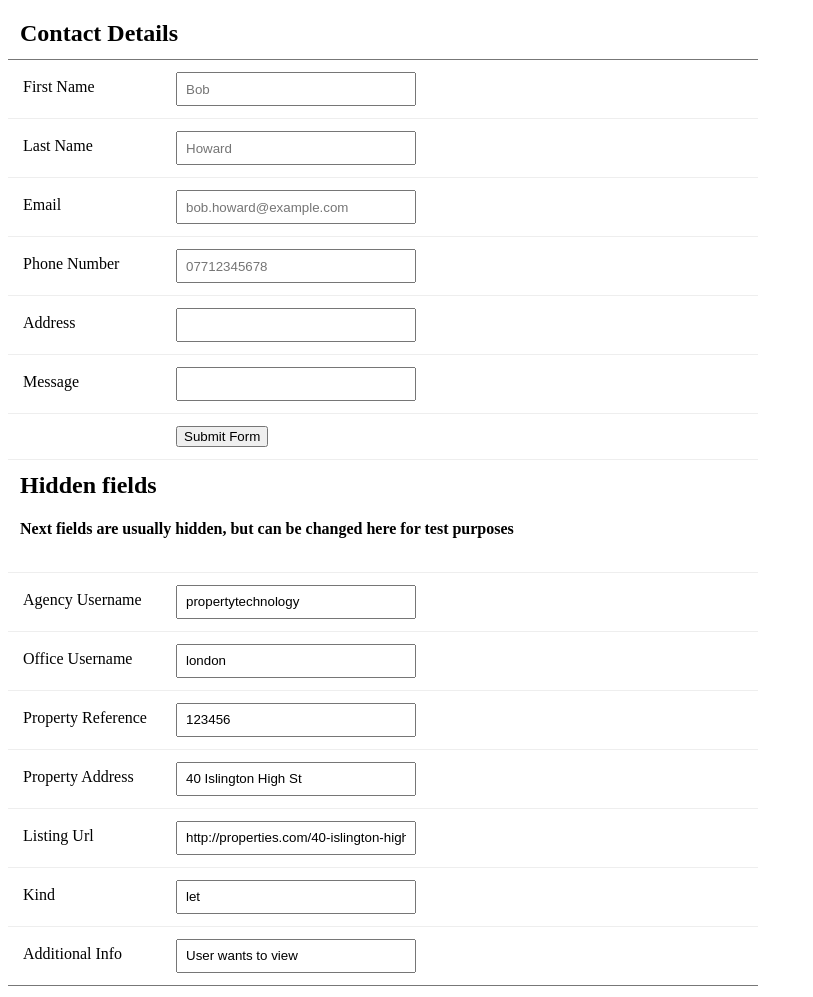
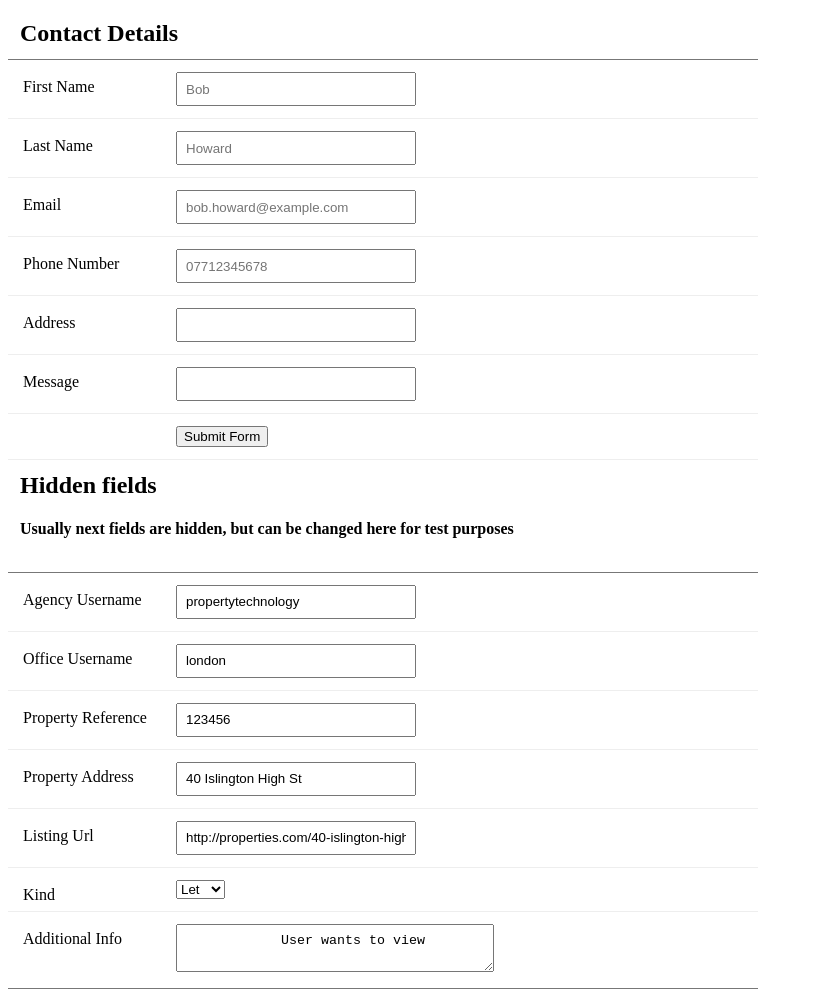
Before and after one commit to PropertyTechnology/PT-WebForm, a plain HTML site: page demo/index.html in a window 1280 px wide. Shown: the whole page, without its empty margins (0-813 px from the left). Drawn offline with nearby package versions, Linux system fonts and the light colour scheme.

Commit message:
Change input tags for kind and info

```diff
--- a/demo/index.html
+++ b/demo/index.html
@@ -13,7 +13,7 @@
       action='https://api-staging.propertytechnology.co.uk/consumer_enquiries'>
 
       <ul>
-        <li>
+        <li class="title">
           <h2>Contact Details</h2>
         </li>
 
@@ -56,10 +56,10 @@
           <button class="submit" type="submit">Submit Form</button>
         </li>
 
-        <li>
+        <li class="title">
           <h2>Hidden fields</h2>
           <h4>
-            Next fields are usually hidden,
+            Usually next fields are hidden,
             but can be changed here for test purposes
           </h4>
         </li>
@@ -97,14 +97,18 @@
 
           <!-- Value should be 'sale' or 'let' -->
         <li>
-          <label for='kindl'>Kind</label>
-          <input id='kind' name='kind' value='let'>
+          <label for='kind'>Kind</label>
+          <select id='kind' name='kind'>
+            <option value='let'>Let</option>
+            <option value='sale'>Sale</option>
+          </select>
         </li>
 
         <li>
           <label for='additional_infol'>Additional Info</label>
-          <input id='additional_info' name='additional_info'
-            value='User wants to view'>
+          <textarea id='additional_info' name='additional_info'>
+            User wants to view
+          </textarea>
         </li>
       </ul>
     </form>
--- a/demo/styles.css
+++ b/demo/styles.css
@@ -16,7 +16,7 @@
   margin:  0;
 }
 
-.contact_form li:first-child,
+.contact_form li.title,
 .contact_form li:last-child {
   border-bottom: 1px solid #777;
 }
```
